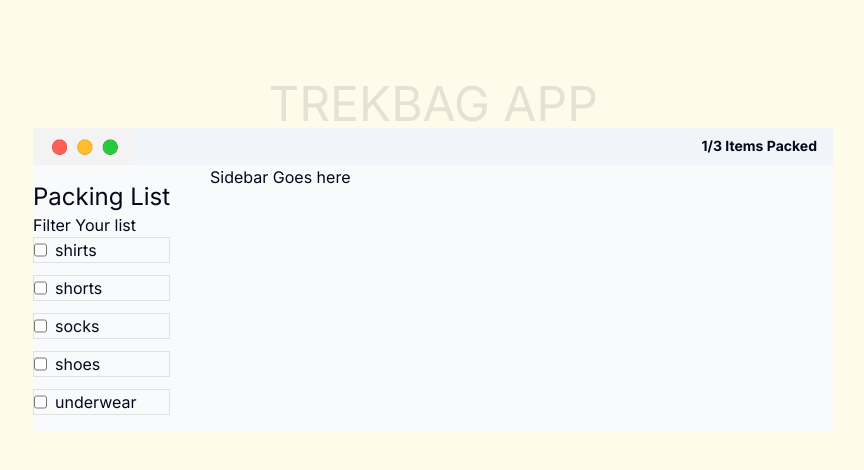
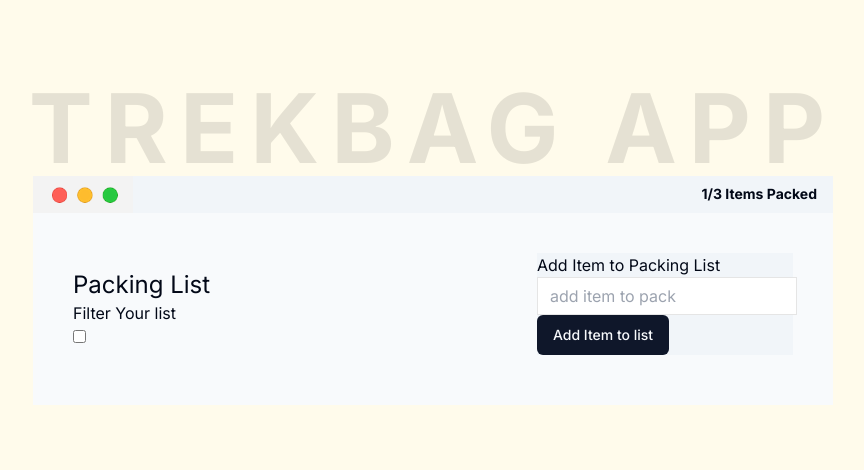
Before and after one commit to aaronaltman/trekbag, a Next.js app: page / in a window 1280 px wide. Shown: the top 470 px of the page, without its empty margins (207-1071 px from the left). Built offline with nearby package versions, Linux system fonts and the light colour scheme.

Commit message:
not quite

```diff
--- a/package.json
+++ b/package.json
@@ -9,6 +9,7 @@
     "lint": "next lint"
   },
   "dependencies": {
+    "@radix-ui/react-slot": "^1.0.2",
     "class-variance-authority": "^0.7.0",
     "clsx": "^2.0.0",
     "lucide-react": "^0.303.0",
--- a/src/components/ContentCard.tsx
+++ b/src/components/ContentCard.tsx
@@ -1,14 +1,39 @@
-import React from "react";
+"use client";
+
+import React, { useState } from "react";
 import Header from "./Header";
 import PackingList from "./PackingList";
+import Sidebar from "./Sidebar";
+
+let items = "";
 
 export default function ContentCard() {
+  const [theItems, setTheItems] = useState<string[]>([]);
+
+  const handleSubmit = (e: React.FormEvent) => {
+    e.preventDefault(); // Prevent default form submit action
+    setTheItems((prevItems) => [...prevItems, items]); // Add new item to the list
+  };
+
+  const handleInputChange = (e: React.ChangeEvent<HTMLInputElement>) => {
+    items = e.target.value;
+  };
+
+  // return
   return (
-    <section className="flex flex-col bg-slate-50 w-[50rem] ">
+    <section className="flex flex-col bg-slate-50 w-[50rem]">
       <Header />
-      <div className="flex">
-        <PackingList />
-        <section>Sidebar Goes here</section>
+      <div className="flex justify-between px-10 py-10">
+        <div className="flex-1">
+          <PackingList theItems={theItems} />
+        </div>
+        <div className="w-64">
+          <Sidebar
+            theItems={theItems}
+            handleSubmit={handleSubmit}
+            items={items}
+          />
+        </div>
       </div>
     </section>
   );
--- a/src/components/MainHeading.tsx
+++ b/src/components/MainHeading.tsx
@@ -1,5 +1,9 @@
 import React from "react";
 
 export default function MainHeading() {
-  return <h1 className="text-5xl text-black/10">TREKBAG APP</h1>;
+  return (
+    <h1 className="text-8xl font-bold tracking-[.75rem] text-black/10">
+      TREKBAG APP
+    </h1>
+  );
 }
--- a/src/components/PackingList.tsx
+++ b/src/components/PackingList.tsx
@@ -1,21 +1,17 @@
 import React from "react";
 
-const listofitems = ["shirts", "shorts", "socks", "shoes", "underwear"];
-
-export default function PackingList() {
+export default function PackingList({ items }: any) {
   return (
     <section className="x-4 py-4 mr-10">
       <h2 className="text-2xl">Packing List</h2>
       <p>Filter Your list</p>
       <ul className="flex flex-col justify-center gap-3">
-        {listofitems.map((item, index) => {
-          return (
-            <label className="flex gap-2 border border-black/10" key={index}>
-              <input type="checkbox" />
-              {item}
-            </label>
-          );
-        })}
+        {
+          <label>
+            <input type="checkbox" />
+            {items}
+          </label>
+        }
       </ul>
     </section>
   );
--- /dev/null
+++ b/src/components/Sidebar.tsx
@@ -0,0 +1,34 @@
+import React, { useState } from "react";
+import { Button } from "./ui/button";
+
+export default function Sidebar({ handleSubmit, theItems, items }: any) {
+  return (
+    <section className="flex flex-col bg-slate-100">
+      <h2>Add Item to Packing List</h2>
+      <form onSubmit={handleSubmit}>
+        <input
+          type="text"
+          placeholder="add item to pack"
+          className="border border-black/10 p-1.5 px-3"
+          onChange={(e) => (items = e.target.value)}
+          value={items}
+        />
+        <Button asChild>
+          <button type="submit">Add Item to list</button>
+        </Button>
+      </form>
+      {
+        <ul className="flex flex-col justify-center gap-3">
+          {theItems.map((item: any) => (
+            <li key={item}>
+              <label>
+                <input type="checkbox" />
+                {item}
+              </label>
+            </li>
+          ))}
+        </ul>
+      }
+    </section>
+  );
+}
--- /dev/null
+++ b/src/components/ui/button.tsx
@@ -0,0 +1,56 @@
+import * as React from "react"
+import { Slot } from "@radix-ui/react-slot"
+import { cva, type VariantProps } from "class-variance-authority"
+
+import { cn } from "@/lib/utils"
+
+const buttonVariants = cva(
+  "inline-flex items-center justify-center whitespace-nowrap rounded-md text-sm font-medium ring-offset-background transition-colors focus-visible:outline-none focus-visible:ring-2 focus-visible:ring-ring focus-visible:ring-offset-2 disabled:pointer-events-none disabled:opacity-50",
+  {
+    variants: {
+      variant: {
+        default: "bg-primary text-primary-foreground hover:bg-primary/90",
+        destructive:
+          "bg-destructive text-destructive-foreground hover:bg-destructive/90",
+        outline:
+          "border border-input bg-background hover:bg-accent hover:text-accent-foreground",
+        secondary:
+          "bg-secondary text-secondary-foreground hover:bg-secondary/80",
+        ghost: "hover:bg-accent hover:text-accent-foreground",
+        link: "text-primary underline-offset-4 hover:underline",
+      },
+      size: {
+        default: "h-10 px-4 py-2",
+        sm: "h-9 rounded-md px-3",
+        lg: "h-11 rounded-md px-8",
+        icon: "h-10 w-10",
+      },
+    },
+    defaultVariants: {
+      variant: "default",
+      size: "default",
+    },
+  }
+)
+
+export interface ButtonProps
+  extends React.ButtonHTMLAttributes<HTMLButtonElement>,
+    VariantProps<typeof buttonVariants> {
+  asChild?: boolean
+}
+
+const Button = React.forwardRef<HTMLButtonElement, ButtonProps>(
+  ({ className, variant, size, asChild = false, ...props }, ref) => {
+    const Comp = asChild ? Slot : "button"
+    return (
+      <Comp
+        className={cn(buttonVariants({ variant, size, className }))}
+        ref={ref}
+        {...props}
+      />
+    )
+  }
+)
+Button.displayName = "Button"
+
+export { Button, buttonVariants }
```
Also changed, not shown: 1 other file (tests, documents, lock files or other folders).
